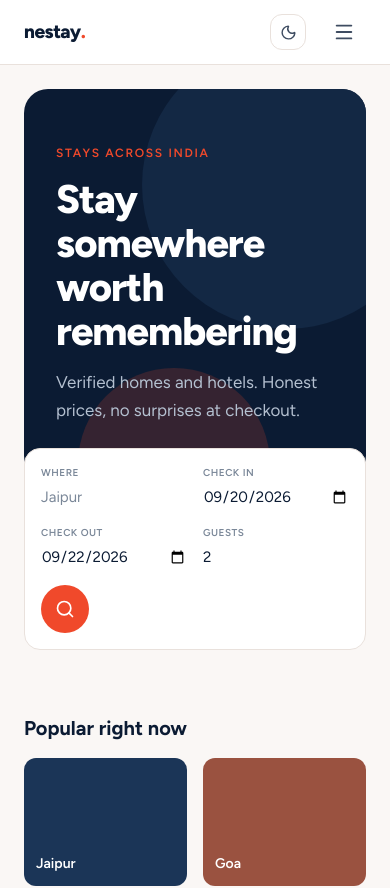
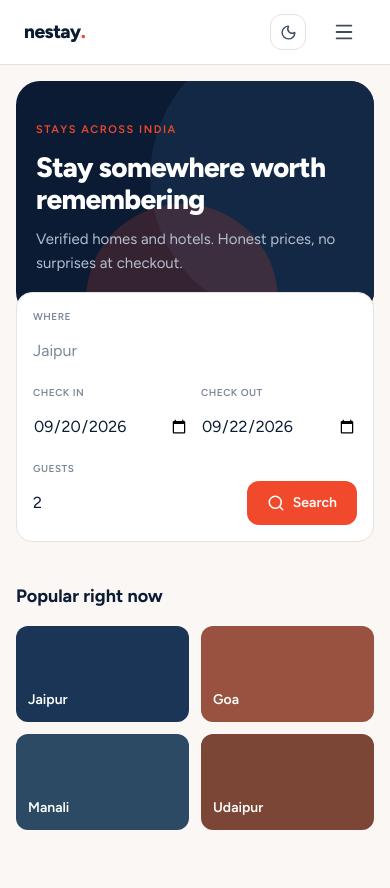
Before and after one commit to im-prince/Airbnb_Project, a React (Vite) app in the folder frontend/: page / in a window 390 px wide. Shown: the top 888 px of the page. Built offline with nearby package versions, Linux system fonts and the light colour scheme; no server answers.

Commit message:
make home page and search bar responsive

```diff
--- a/frontend/src/pages/Home.jsx
+++ b/frontend/src/pages/Home.jsx
@@ -8,6 +8,7 @@ const cities = [
   { name: 'Manali', tone: '#2C4A63' },
   { name: 'Udaipur', tone: '#7C4636' },
 ]
+
 function addDays(days) {
   const date = new Date()
   date.setDate(date.getDate() + days)
@@ -33,41 +34,42 @@ export default function Home() {
   }
 
   return (
-    <div className="mx-auto max-w-[1200px] px-6">
-                  <section className="relative mt-6 overflow-hidden rounded-[var(--r-xl)] bg-[#0B1B33] px-8 py-14">
+    <div className="mx-auto max-w-[1200px] px-4 sm:px-6">
+      <section className="relative mt-4 overflow-hidden rounded-[var(--r-xl)] bg-[#0B1B33] px-5 py-10 sm:mt-6 sm:px-8 sm:py-14">
         <div className="absolute -right-16 -top-12 h-72 w-72 rounded-full bg-[#132844]" />
         <div className="absolute -bottom-20 right-24 h-48 w-48 rounded-full bg-[#F0492B] opacity-[0.18]" />
 
         <div className="relative max-w-[520px]">
-          <p className="m-0 text-xs font-semibold uppercase tracking-[0.14em] text-[#F0492B]">
+          <p className="m-0 text-[11px] font-semibold uppercase tracking-[0.14em] text-[#F0492B] sm:text-xs">
             Stays across India
           </p>
-          <h1 className="mt-4 text-[40px] font-extrabold leading-[1.1] tracking-tight text-white">
+          <h1 className="mt-3 text-[28px] font-extrabold leading-[1.15] tracking-tight text-white sm:mt-4 sm:text-[40px] sm:leading-[1.1]">
             Stay somewhere worth remembering
           </h1>
-          <p className="mt-4 text-[17px] leading-relaxed text-[#B4C0D0]">
+          <p className="mt-3 text-[15px] leading-relaxed text-[#B4C0D0] sm:mt-4 sm:text-[17px]">
             Verified homes and hotels. Honest prices, no surprises at checkout.
           </p>
         </div>
       </section>
 
-      <div className="relative z-10 -mt-8 flex flex-wrap items-end gap-4 rounded-[var(--r-lg)] border border-[var(--line)] bg-[var(--surface)] p-4 sm:mx-14">
+      <div className="relative z-10 -mt-6 flex flex-col gap-3 rounded-[var(--r-lg)] border border-[var(--line)] bg-[var(--surface)] p-4 sm:-mt-8 sm:mx-14 sm:flex-row sm:flex-wrap sm:items-end sm:gap-4">
         <Field label="Where">
           <input
             value={city}
             onChange={(event) => setCity(event.target.value)}
             onKeyDown={(event) => event.key === 'Enter' && startSearch()}
             placeholder="Jaipur"
-            className="w-full bg-transparent text-[15px] text-[var(--ink)] outline-none placeholder:text-[var(--muted)]"
+            className="h-11 w-full bg-transparent text-base text-[var(--ink)] outline-none placeholder:text-[var(--muted)] sm:h-auto sm:text-[15px]"
           />
         </Field>
 
+        <div className="flex gap-3 sm:contents">
           <Field label="Check in">
             <input
               type="date"
               value={checkIn}
               onChange={(event) => setCheckIn(event.target.value)}
-            className="w-full bg-transparent text-[15px] text-[var(--ink)] outline-none"
+              className="h-11 w-full bg-transparent text-base text-[var(--ink)] outline-none sm:h-auto sm:text-[15px]"
             />
           </Field>
 
@@ -77,10 +79,12 @@ export default function Home() {
               value={checkOut}
               min={checkIn}
               onChange={(event) => setCheckOut(event.target.value)}
-            className="w-full bg-transparent text-[15px] text-[var(--ink)] outline-none"
+              className="h-11 w-full bg-transparent text-base text-[var(--ink)] outline-none sm:h-auto sm:text-[15px]"
             />
           </Field>
+        </div>
 
+        <div className="flex items-end gap-3 sm:contents">
           <Field label="Guests">
             <input
               type="number"
@@ -88,22 +92,24 @@ export default function Home() {
               max={20}
               value={guests}
               onChange={(event) => setGuests(Number(event.target.value))}
-            className="w-full bg-transparent text-[15px] text-[var(--ink)] outline-none"
+              className="h-11 w-full bg-transparent text-base text-[var(--ink)] outline-none sm:h-auto sm:text-[15px]"
             />
           </Field>
 
           <button
             onClick={startSearch}
             aria-label="Search stays"
-          className="flex h-12 w-12 shrink-0 items-center justify-center rounded-full bg-[var(--brand)] text-[var(--on-brand)] transition-colors duration-150 hover:bg-[var(--brand-hover)]"
+            className="flex h-11 shrink-0 items-center justify-center gap-2 rounded-[var(--r-md)] bg-[var(--brand)] px-5 text-sm font-semibold text-[var(--on-brand)] transition-colors duration-150 hover:bg-[var(--brand-hover)] sm:h-12 sm:w-12 sm:rounded-full sm:px-0"
           >
-          <Search size={20} />
+            <Search size={18} />
+            <span className="sm:hidden">Search</span>
           </button>
         </div>
+      </div>
 
-      <section className="mt-16">
-        <h2 className="mb-4 text-xl font-bold">Popular right now</h2>
-        <div className="grid grid-cols-2 gap-4 sm:grid-cols-4">
+      <section className="mt-10 sm:mt-16">
+        <h2 className="mb-4 text-lg font-bold sm:text-xl">Popular right now</h2>
+        <div className="grid grid-cols-2 gap-3 sm:gap-4 sm:grid-cols-4">
           {cities.map((item) => (
             <button
               key={item.name}
@@ -112,7 +118,7 @@ export default function Home() {
                 navigate(`/search?city=${item.name}&from=${checkIn}&to=${checkOut}&guests=${guests}`)
               }}
               style={{ backgroundColor: item.tone }}
-              className="relative flex h-32 items-end rounded-[var(--r-md)] p-3 text-left text-sm font-semibold text-white transition-transform duration-200 hover:-translate-y-0.5"
+              className="relative flex h-24 items-end rounded-[var(--r-md)] p-3 text-left text-sm font-semibold text-white transition-transform duration-200 hover:-translate-y-0.5 sm:h-32"
             >
               {item.name}
             </button>
@@ -125,7 +131,7 @@ export default function Home() {
 
 function Field({ label, children }) {
   return (
-    <div className="min-w-[130px] flex-1">
+    <div className="min-w-0 flex-1">
       <div className="mb-1 text-[10px] font-semibold uppercase tracking-wider text-[var(--muted)]">
         {label}
       </div>
```
Lines whose indentation alone changed are shown as unchanged.
